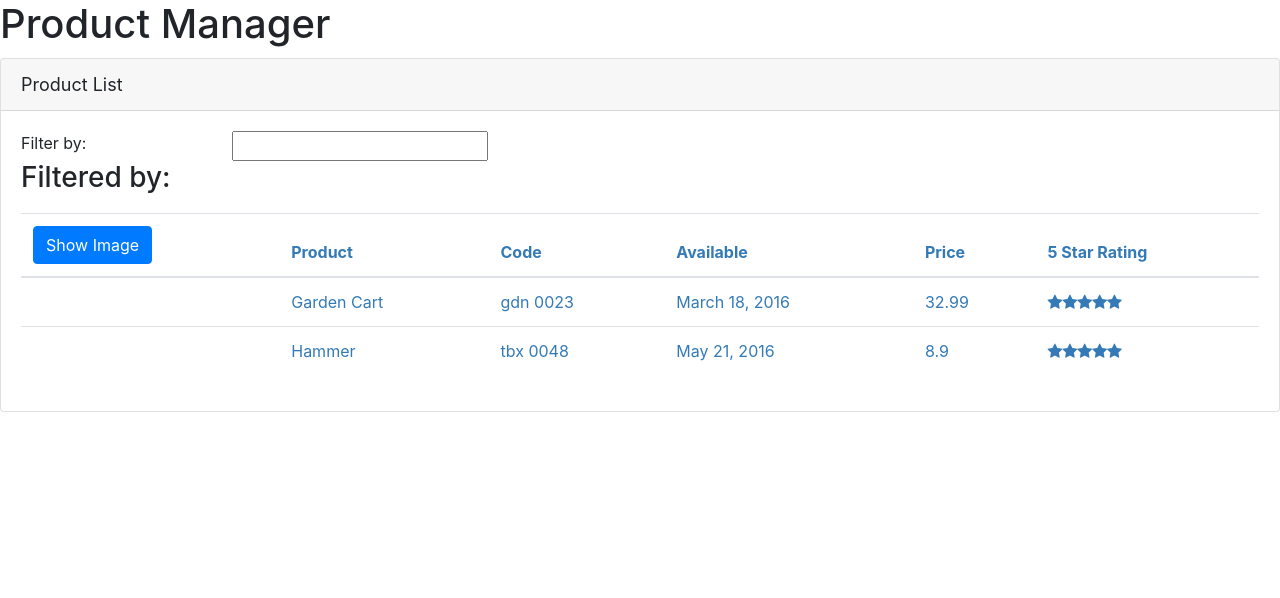
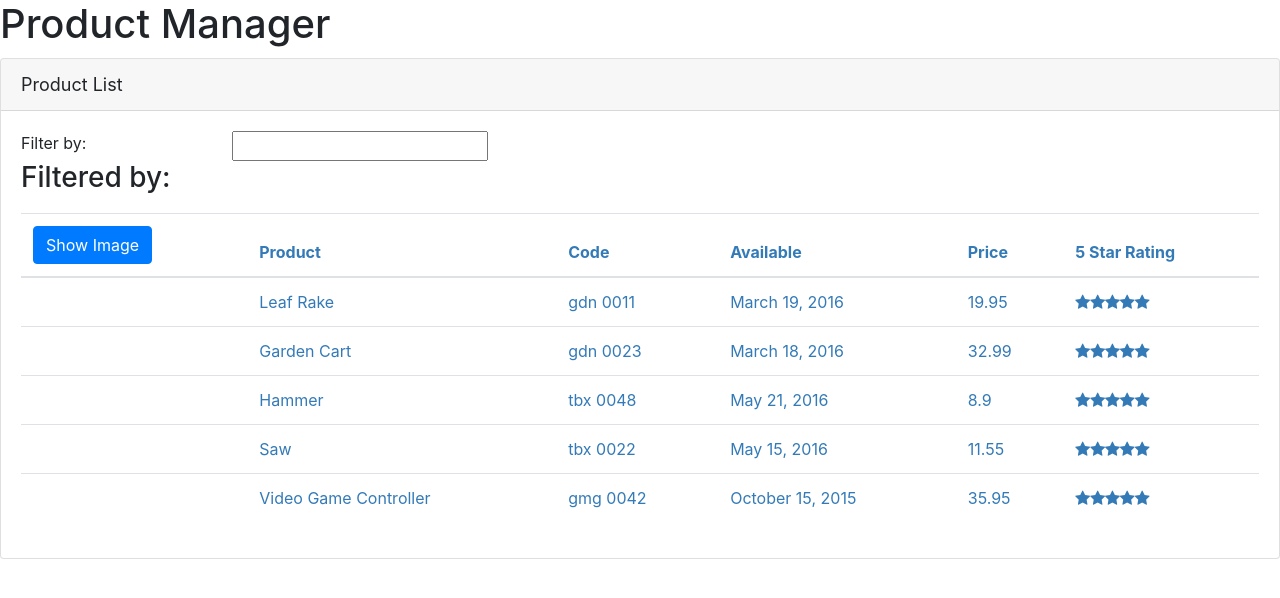
Before and after one commit to spirallullaby/pm2020, an Angular app: page / in a window 1280 px wide. Shown: the top 598 px of the page. Built offline with nearby package versions, Linux system fonts and the light colour scheme.

Commit message:
lecture 10 - http request/response, observables

```diff
--- a/angular.json
+++ b/angular.json
@@ -21,7 +21,8 @@
             "aot": true,
             "assets": [
               "src/favicon.ico",
-              "src/assets"
+              "src/assets",
+              "src/api"
             ],
             "styles": [
               "src/styles.css"
--- /dev/null
+++ b/src/api/products/products.json
@@ -0,0 +1,52 @@
+[
+    {
+      "productId": 1,
+      "productName": "Leaf Rake",
+      "productCode": "GDN-0011",
+      "releaseDate": "March 19, 2016",
+      "description": "Leaf rake with 48-inch wooden handle.",
+      "price": 19.95,
+      "starRating": 3.2,
+      "imageUrl": "https://openclipart.org/image/300px/svg_to_png/26215/Anonymous_Leaf_Rake.png"
+    },
+    {
+      "productId": 2,
+      "productName": "Garden Cart",
+      "productCode": "GDN-0023",
+      "releaseDate": "March 18, 2016",
+      "description": "15 gallon capacity rolling garden cart",
+      "price": 32.99,
+      "starRating": 4.2,
+      "imageUrl": "https://openclipart.org/image/300px/svg_to_png/58471/garden_cart.png"
+    },
+    {
+      "productId": 5,
+      "productName": "Hammer",
+      "productCode": "TBX-0048",
+      "releaseDate": "May 21, 2016",
+      "description": "Curved claw steel hammer",
+      "price": 8.9,
+      "starRating": 4.8,
+      "imageUrl": "https://openclipart.org/image/300px/svg_to_png/73/rejon_Hammer.png"
+    },
+    {
+      "productId": 8,
+      "productName": "Saw",
+      "productCode": "TBX-0022",
+      "releaseDate": "May 15, 2016",
+      "description": "15-inch steel blade hand saw",
+      "price": 11.55,
+      "starRating": 3.7,
+      "imageUrl": "https://openclipart.org/image/300px/svg_to_png/27070/egore911_saw.png"
+    },
+    {
+      "productId": 10,
+      "productName": "Video Game Controller",
+      "productCode": "GMG-0042",
+      "releaseDate": "October 15, 2015",
+      "description": "Standard two-button video game controller",
+      "price": 35.95,
+      "starRating": 4.6,
+      "imageUrl": "https://openclipart.org/image/300px/svg_to_png/120337/xbox-controller_01.png"
+    }
+  ]
--- a/src/app/app.module.ts
+++ b/src/app/app.module.ts
@@ -4,9 +4,10 @@
 import { ProductListComponent } from './products/product-list.component';
 import { ConvertToSpacesPipe } from './shared/convert-to-spaces.pipe';
 import { StarComponent } from './shared/star-component';
+import { HttpClientModule } from '@angular/common/http';
 
 @NgModule({
-  imports: [BrowserModule],
+  imports: [BrowserModule, HttpClientModule],
   declarations: [AppComponent, ProductListComponent, ConvertToSpacesPipe, StarComponent],
   bootstrap: [AppComponent],
   providers: [ProductListComponent]
--- a/src/app/products/product-list.component.ts
+++ b/src/app/products/product-list.component.ts
@@ -16,6 +16,7 @@
     showImage: boolean = false;
     filteredProducts: IProduct[];
     products: IProduct[];
+    errorMessage: string;
 
     _listFilter: string;
 
@@ -40,8 +41,14 @@
 
 
     ngOnInit(): void {
-        this.products = this._productService.getProducts();
-        this.filteredProducts = this.products;
+        this._productService.getProducts()
+        .subscribe({
+            next: products => {
+                this.products = products;
+                this.filteredProducts = this.products;
+            },
+            error: error => this.errorMessage = <any>error
+        });
     }
 
     toggleImage(): void {
--- a/src/app/products/products.service.ts
+++ b/src/app/products/products.service.ts
@@ -1,34 +1,26 @@
 import { Injectable } from '@angular/core';
 import { IProduct } from './product';
+import {HttpClient, HttpErrorResponse} from '@angular/common/http';
+import {Observable} from 'rxjs';
+import {catchError, tap} from 'rxjs/operators';
 
 @Injectable({
     providedIn: 'root'
 })
 
 export class ProductService {
-    getProducts(): IProduct[] {
-        return [
-            {
-                "productId": 2,
-                "productName": "Garden Cart",
-                "productCode": "GDN-0023",
-                "releaseDate": "March 18, 2016",
-                "description": "15 gallon capacity rolling garden cart",
-                "price": 32.99,
-                "starRating": 4.2,
-                "imageUrl": "http://openclipart.org/image/300px/svg_to_png/58471/garden_cart.png"
-            },
-            {
-                "productId": 5,
-                "productName": "Hammer",
-                "productCode": "TBX-0048",
-                "releaseDate": "May 21, 2016",
-                "description": "Curved claw steel hammer",
-                "price": 8.9,
-                "starRating": 4.8,
-                "imageUrl": "http://openclipart.org/image/300px/svg_to_png/73/rejon_Hammer.png"
-            }
-        ];
+    private _productUrl = 'api/products/products.json';
+    private handleError(err: HttpErrorResponse) {
+        console.error(err);
+        return Observable.throw(err);
     }
 
+    constructor(private _http: HttpClient) {}
+    getProducts():Observable<IProduct[]>{
+        return this._http.get<IProduct[]>(this._productUrl).pipe(
+            tap(data => console.log('All: ' + JSON.stringify(data))),
+            catchError(this.handleError)
+        );
+
+    }
 }
```
